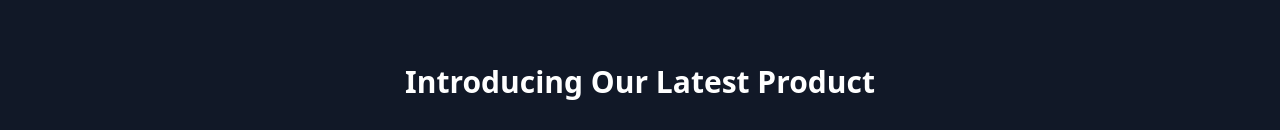
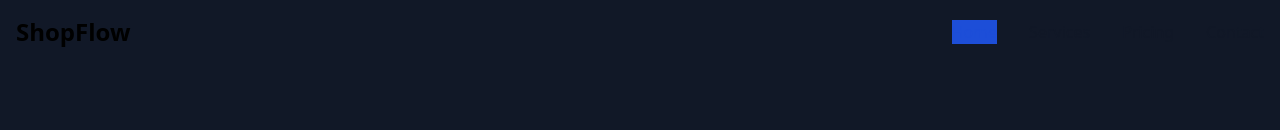
Before and after one commit to VedantShreeyansh/GFG-Assignments, a React (Vite) app: page / in a window 1280 px wide. Shown: the top 130 px of the page. Built offline with nearby package versions, Linux system fonts and the light colour scheme.

Commit message:
Navbar addition

```diff
--- a/src/App.tsx
+++ b/src/App.tsx
@@ -2,11 +2,15 @@ import React from 'react'
 import "./App.css";
 import "./index.css";
 import Assignment1 from './Components/Assignment1';
+import Navbar from './Components/Navbar';
 
 
 const App = () => {
   return (
+  <>
+    <Navbar />
     <Assignment1 />
+  </>
   )
 }
 
--- a/src/Components/Assignment1.tsx
+++ b/src/Components/Assignment1.tsx
@@ -19,7 +19,7 @@ const Assignment1 = () => {
                     ante justo. Integer euismod libero id mauris malesuada tincidunt.</p>
                 <div className="flex items-center justify-between mt-4">
                     <span className="text-gray-900 font-bold text-lg">$40.99</span>
-                    <button className="bg-gray-900 text-white py-2 px-4 rounded-full font-bold hover:bg-gray-800">Add to Cart</button>
+                    <button className="bg-gray-900 text-white py-2 px-4 rounded-full font-bold hover:bg-gray-800 ml-2">Add to Cart</button>
                 </div>
             </div>
             <div className="bg-white rounded-lg shadow-lg p-8">
@@ -35,7 +35,7 @@ const Assignment1 = () => {
                     ante justo. Integer euismod libero id mauris malesuada tincidunt.</p>
                 <div className="flex items-center justify-between mt-4">
                     <span className="text-gray-900 font-bold text-lg">$100</span>
-                    <button className="bg-gray-900 text-white py-2 px-4 rounded-full font-bold hover:bg-gray-800">Add to Cart</button>
+                    <button className="bg-gray-900 text-white py-2 px-4 rounded-full font-bold hover:bg-gray-800 ml-2">Add to Cart</button>
                 </div>
             </div>
             <div className="bg-white rounded-lg shadow-lg p-8">
@@ -51,7 +51,7 @@ const Assignment1 = () => {
                     ante justo. Integer euismod libero id mauris malesuada tincidunt.</p>
                 <div className="flex items-center justify-between mt-4">
                     <span className="text-gray-900 font-bold text-lg">$89.5</span>
-                    <button className="bg-gray-900 text-white py-2 px-4 rounded-full font-bold hover:bg-gray-800">Add to Cart</button>
+                    <button className="bg-gray-900 text-white py-2 px-4 rounded-full font-bold hover:bg-gray-800 ml-2">Add to Cart</button>
                 </div>
             </div>
             <div className="bg-white rounded-lg shadow-lg p-8">
@@ -67,7 +67,7 @@ const Assignment1 = () => {
                     ante justo. Integer euismod libero id mauris malesuada tincidunt</p>
                 <div className="flex items-center justify-between mt-4">
                     <span className="text-gray-900 font-bold text-lg">$31.00</span>
-                    <button className="bg-gray-900 text-white py-2 px-4 rounded-full font-bold hover:bg-gray-800">Add to Cart</button>
+                    <button className="bg-gray-900 text-white py-2 px-4 rounded-full font-bold hover:bg-gray-800 ml-2">Add to Cart</button>
                 </div>
              </div>
             </div>
--- /dev/null
+++ b/src/Components/Navbar.tsx
@@ -0,0 +1,38 @@
+import React from 'react'
+
+const Navbar = () => {
+  return (
+    <nav className="border-gray-200 bg-gray-900 dark:border-gray-700">
+      <div className="max-w-screen-xl flex flex-wrap items-center justify-between mx-auto p-4">
+        <a href="" className="flex items-center space-x-3 rtl:space-x-reverse">
+            {/* <img src="" className="h-8" alt="logo" /> */}
+            <span className="self-center text-2xl font-semibold whitespace-nowrap dark:text-white">ShopFlow</span>
+        </a>
+        <button data-collapse-toggle="navbar-solid-bg" type="button" className="inline-flex items-center p-2 w-10 justify-center text-sm text-gray-500 rounded-lg md:hidden hover:bg-gray-100 focus:outline-none focus:ring-2 focus:ring-gray-200 dark:text-gray-400 dark:bg-gray-700 dark:focus:ring-gray-600" aria-controls="navbar-solid-bg" aria-expanded="false">
+            <span className="sr-only">Opem main menu</span>
+            <svg className="w-5 h-5" aria-hidden="true" xmlns="http://www.w3.org/2000/svg" fill="none" viewBox="0 0 17 14">
+               <path stroke="currentColor" stroke-linecap="round" stroke-linejoin="round" stroke-width="2" d="M1 1h15M1 7h15M1 13h15" />
+               </svg>
+        </button>
+        <div className="hidden w-full md:block md:w-auto" id="navbar-solid-bg">
+            <ul className="flex flex-xol font-medium mt-4 rounded-lg bg-gray-50 md:space-x-8 rtl:space-x-reverse md:flex-row md:mt-0 md:border-0 md:bg-transparent dark:bg-gray-800 md:dark:bg-transparent dark:border-gray-700">
+                <li>
+                     <a href="#" aria-current="page" className="block py-2 px-3 md:p-0 text-white bg-blue-700 rounded-sm:md:bg-transparent md:text-blue-700 md:dark:text-blue-500 dark:bg-blue-600 md:dark:bg-transparent">Home</a>
+                </li>
+                 <li>
+                     <a href="#" className="block py-2 px-3 md:p-0 text-gray-900 rounded-sm hover:bg-gray-100 md:hover:bg-transparent md:border-0 md:hover:text-blue-700 dark:text-white md:dark:hover:text-blue-500 dark:hover:bg-gray-700 dark:hover:text-white md:dark:hover:bg-transparent">Services</a>
+                </li>
+                <li>
+                     <a href="#" className="block py-2 px-3 md:p-0 text-gray-900 rounded-sm hover:bg-gray-100 md:hover:bg-transparent md:border-0 md:hover:text-blue-700 dark:text-white md:dark:hover:text-blue-500 dark:hover:bg-gray-700 dark:hover:text-white md:dark:hover:bg-transparent">Pricing</a>
+                </li>
+                <li>
+                     <a href="#" className="block py-2 px-3 md:p-0 text-gray-900 rounded-sm hover:bg-gray-100 md:hover:bg-transparent md:border-0 md:hover:text-blue-700 dark:text-white md:dark:hover:text-blue-500 dark:hover:bg-gray-700 dark:hover:text-white md:dark:hover:bg-transparent">Contact</a>
+                </li>
+            </ul>
+        </div>
+      </div>
+    </nav>
+  )
+}
+
+export default Navbar;
--- /dev/null
+++ b/src/Components/Services.tsx
@@ -0,0 +1,9 @@
+import React from 'react'
+
+const Services = () => {
+  return (
+    <div>Services</div>
+  )
+}
+
+export default Services
```
